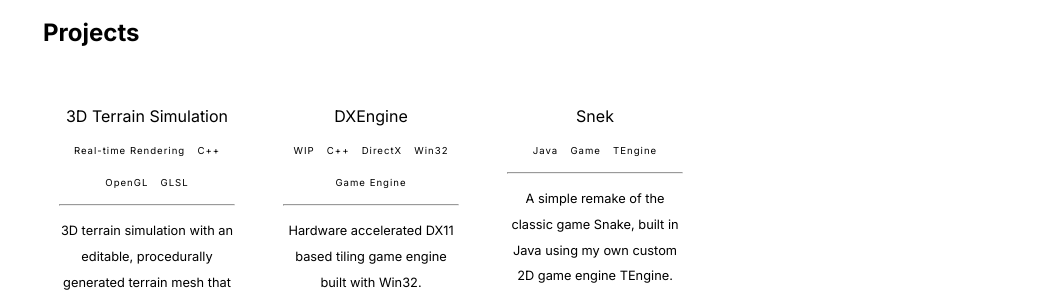
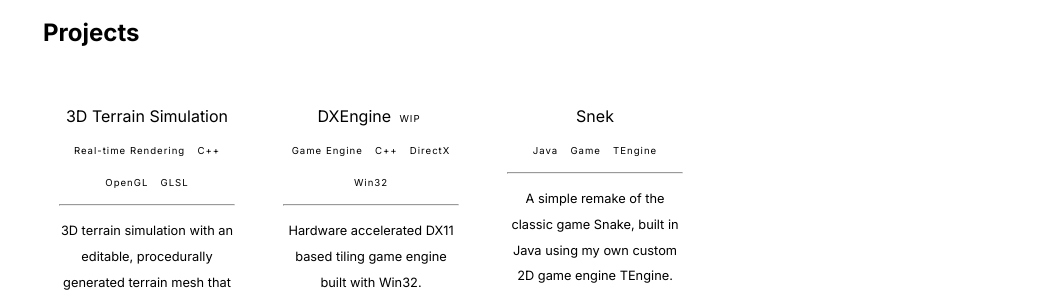
Before and after one commit to tessapower/tessapower.github.io, a Jekyll site: the page built from src/index.md, in a window 1280 px wide. Shown: the part 708-1008 px from the top of the page, without its empty margins (237-1280 px from the left). Built offline with Jekyll 4.4.1, drawn with Linux system fonts in a browser that asks for light colours.

Commit message:
Minor rearrangement of card list tags

```diff
--- a/src/_data/home.yml
+++ b/src/_data/home.yml
@@ -20,7 +20,7 @@ project_entries:
     url: https://github.com/tessapower/dxengine
     desc: Hardware accelerated DX11 based tiling game engine built with Win32.
     highlight: WIP
-    keywords: [C++, DirectX, Win32, Game Engine]
+    keywords: [Game Engine, C++, DirectX, Win32]
 
   - title: Snek
     url: https://github.com/tessapower/snek
--- a/src/_includes/card_list.html
+++ b/src/_includes/card_list.html
@@ -5,12 +5,12 @@
       <a href="{{ item.url }}">
         <span class="header">
           {{ item.title }}
-          <br />
 
           {% if item.highlight %}
-            <mark>{{ item.highlight }}</mark>
+          <mark>{{ item.highlight }}</mark>
           {% endif %}
 
+          <br />
           {% for keyword in item.keywords %}
             <mark class="keywords">{{ keyword }}</mark>
           {% endfor %}
```
